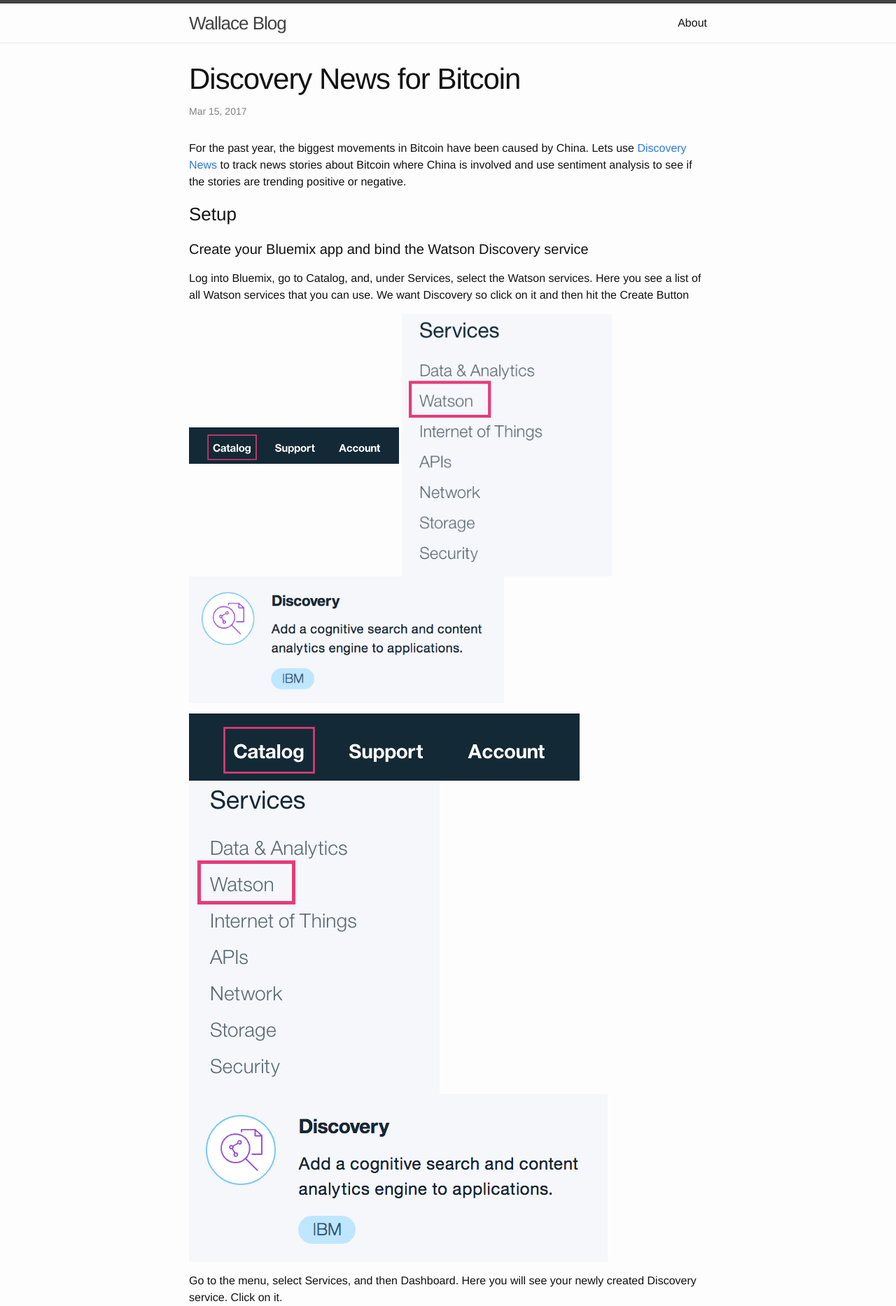
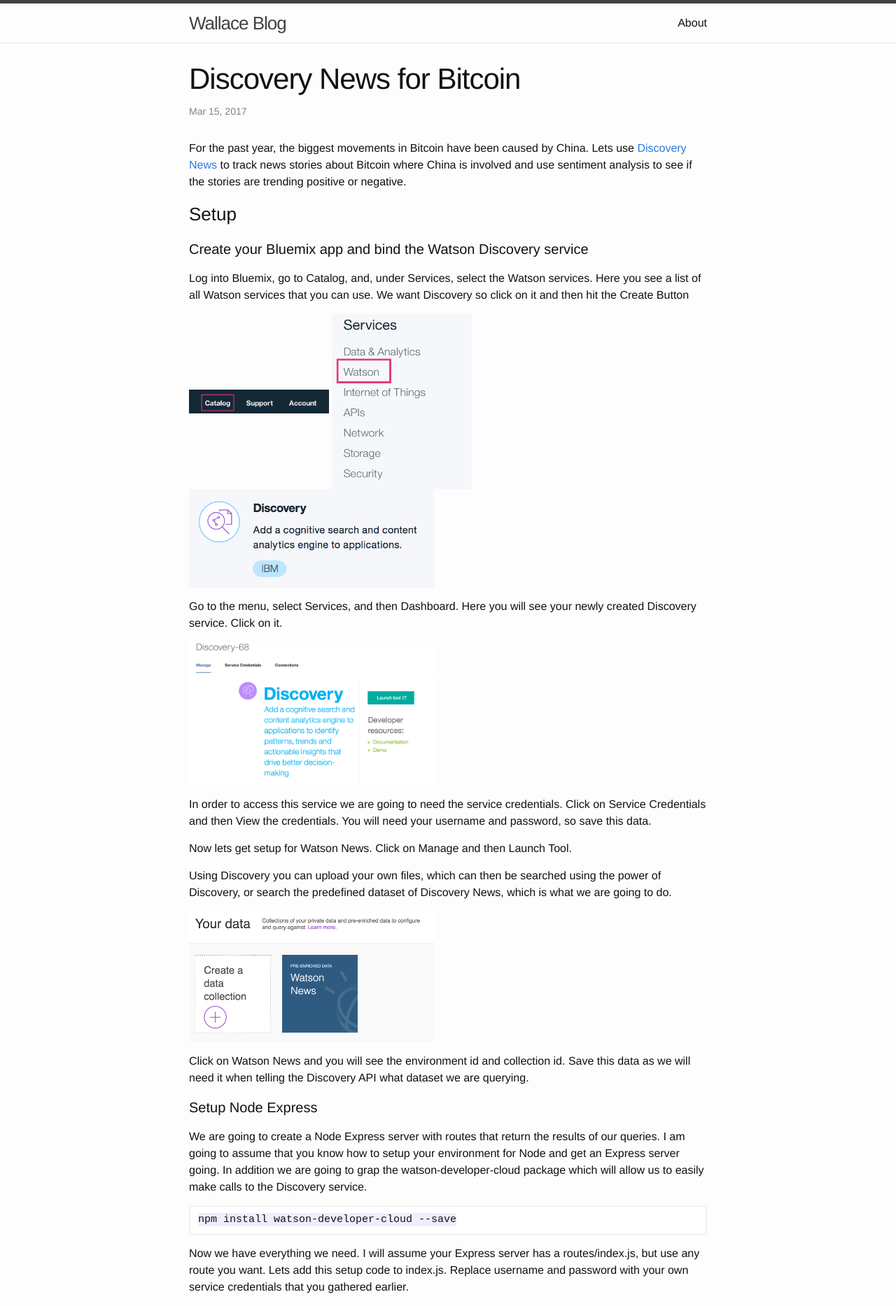
Before and after one commit to pwcremin/pwcremin.github.io, a Jekyll site: the page built from _posts/2017-03-15-discovery-news-bitcoin.markdown, in a window 1280 px wide. Shown: the top 1867 px of the page at 70% size. Built offline with Jekyll 4.4.1, drawn with Linux system fonts in a browser that asks for light colours; comment, search, counter and statistics services are not loaded.

Commit message:
Update 2017-03-15-discovery-news-bitcoin.markdown

```diff
--- a/_posts/2017-03-15-discovery-news-bitcoin.markdown
+++ b/_posts/2017-03-15-discovery-news-bitcoin.markdown
@@ -14,17 +14,13 @@
 
 Log into Bluemix, go to Catalog, and, under Services, select the Watson services.  Here you see a list of all Watson services that you can use.  We want Discovery so click on it and then hit the Create Button
 
-<img src="/assets/discovery-bitcoin/catalaog.png" width="300"/>
-<img src="/assets/discovery-bitcoin/watson-service.png" width="300"/>
-<img src="/assets/discovery-bitcoin/discovery_service.png" width="450"/>
-
-![](/assets/discovery-bitcoin/catalaog.png)
-![](/assets/discovery-bitcoin/watson-service.png)
-![](/assets/discovery-bitcoin/discovery_service.png)
+<img src="/assets/discovery-bitcoin/catalaog.png" width="200"/>
+<img src="/assets/discovery-bitcoin/watson-service.png" width="200"/>
+<img src="/assets/discovery-bitcoin/discovery_service.png" width="350"/>
 
 Go to the menu, select Services, and then Dashboard.  Here you will see your newly created Discovery service.  Click on it.
 
-![](/assets/discovery-bitcoin/view_service.png)
+<img src="/assets/discovery-bitcoin/view_service.png" width="350"/>
 
 In order to access this service we are going to need the service credentials. Click on Service Credentials and then View the credentials.  You will need your username and password, so save this data.
 
@@ -32,7 +28,7 @@
 
 Using Discovery you can upload your own files, which can then be searched using the power of Discovery, or search the predefined dataset of Discovery News, which is what we are going to do.
 
-![](/assets/discovery-bitcoin/your_data.png)
+<img src="/assets/discovery-bitcoin/your_data.png" width="350"/>
 
 Click on Watson News and you will see the environment id and collection id.  Save this data as we will need it when telling the Discovery API what dataset we are querying.
 
```
